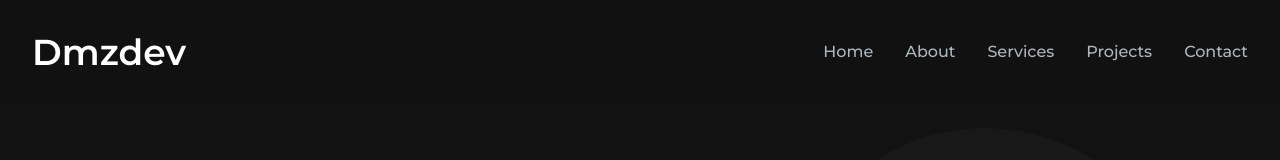
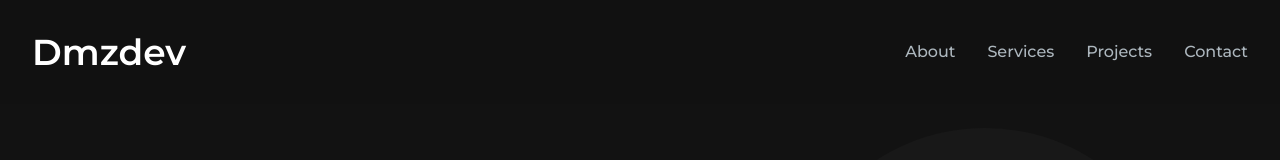
Before and after one commit to dmzdev7/dmzdev-portfolio-V1, a Next.js app: page / in a window 1280 px wide. Shown: the top 160 px of the page. Built offline with nearby package versions, Linux system fonts and the light colour scheme.

Commit message:
Edited nav links

```diff
--- a/src/components/Navbar/Navbar.jsx
+++ b/src/components/Navbar/Navbar.jsx
@@ -12,7 +12,6 @@ import MenuOverlay from './MenuOverlay';
 
 // navData
 export const navData = [
-	{ name: 'Home', path: '/' },
 	{ name: 'About', path: '#about' },
 	{ name: 'Services', path: '#services' },
 	{ name: 'Projects', path: '#projects' },
```
